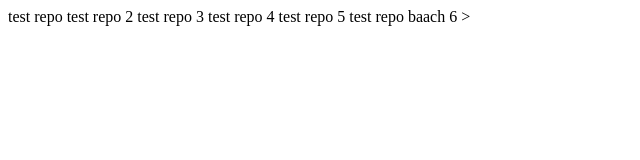
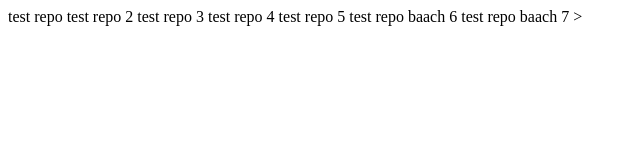
Before and after one commit to yothin3571/Patipat_40, a plain HTML site: page html/index.html in a window 1280 px wide. Shown: the whole page, without its empty margins (0-640 px from the left). Drawn offline with Linux system fonts and the light colour scheme.

Commit message:
test repo baach 7

```diff
--- a/html/index.html
+++ b/html/index.html
@@ -16,6 +16,9 @@
         test repo 5
 
         test repo baach 6
+
+        test repo baach 7
+
     </body>
 
 
```
